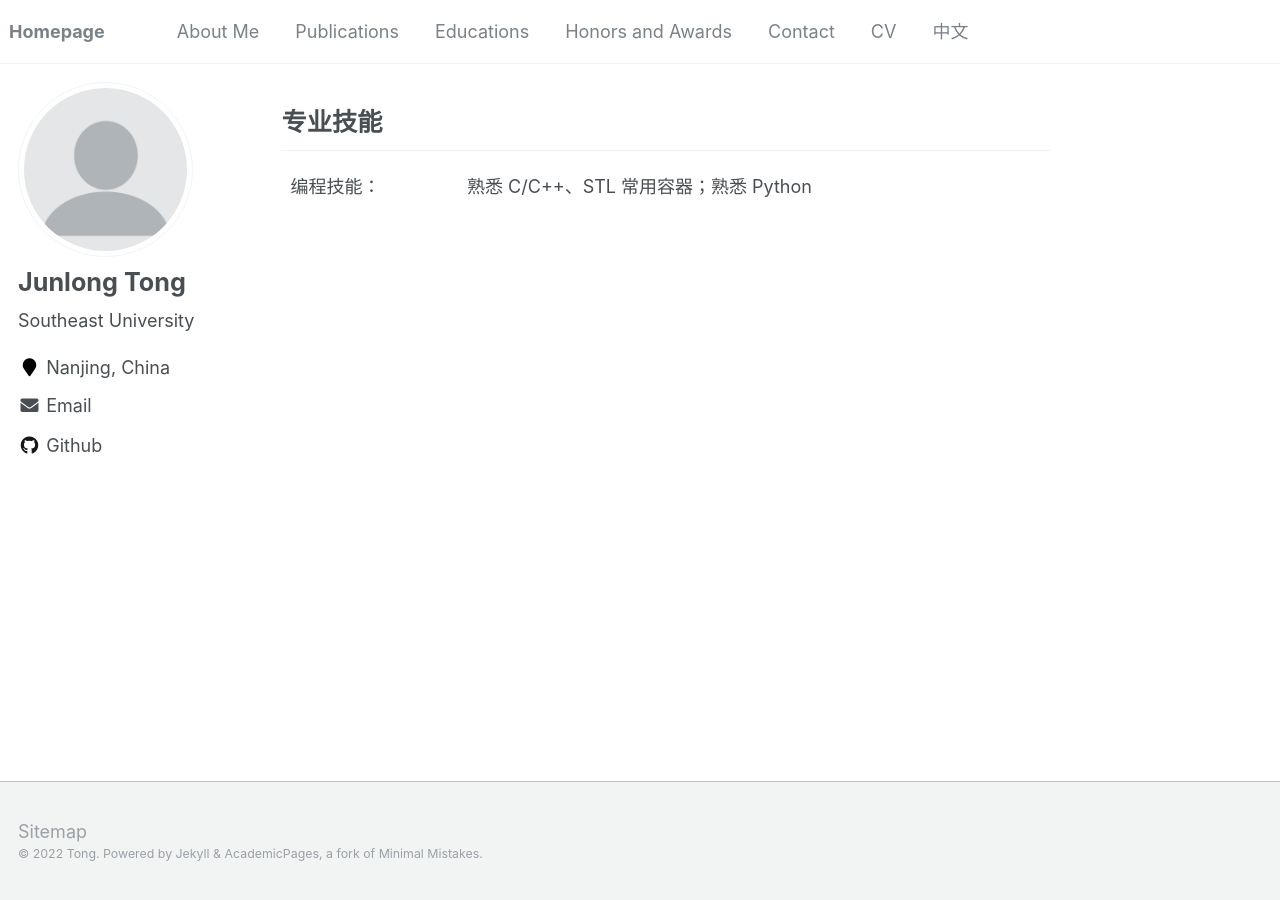
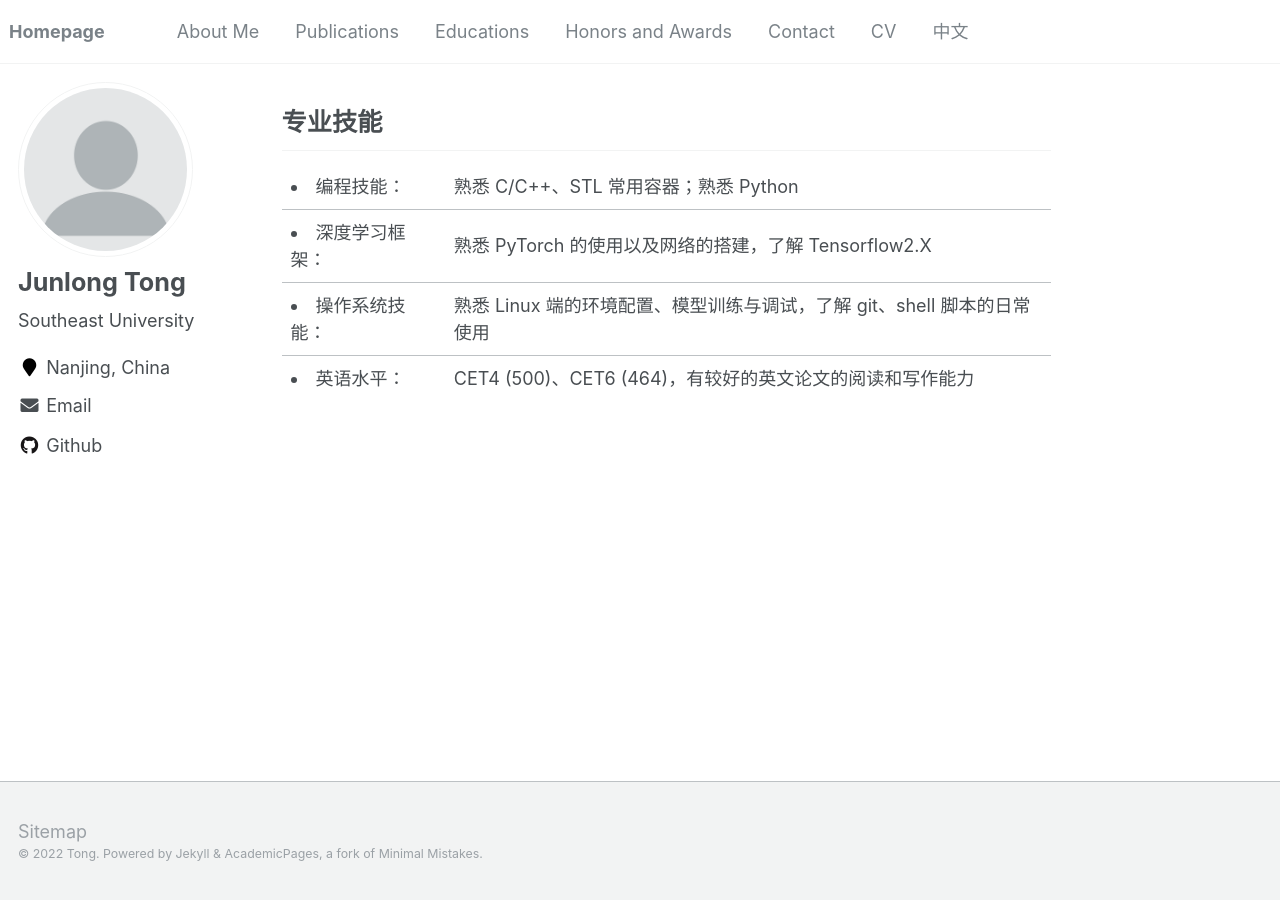
Before and after one commit to JL-tong/JL-tong.github.io, a Jekyll site: the page built from _pages/includes/Skills.md, in a window 1280 px wide. Built offline with Jekyll 4.4.1, drawn with Linux system fonts in a browser that asks for light colours; our own code applies the rules of GitHub Pages for plain Markdown files; comment, search, counter and statistics services are not loaded.

Commit message:
Update zh

```diff
--- a/_pages/includes/Skills.md
+++ b/_pages/includes/Skills.md
@@ -5,7 +5,19 @@
 * **英语水平：** &nbsp;&nbsp;&nbsp;&nbsp;&nbsp;&nbsp;&nbsp;CET4 (500)、CET6 (464)，有较好的英文论文的阅读和写作能力 -->
 <table frame=void>
     <tr>
-        <td>编程技能：</td>
+        <td><li>编程技能：</li></td>
         <td>熟悉 C/C++、STL 常用容器；熟悉 Python</td>
     </tr>
+    <tr>
+        <td><li>深度学习框架：</li></td>
+        <td>熟悉 PyTorch 的使用以及网络的搭建，了解 Tensorflow2.X</td>
+    </tr>
+    <tr>
+        <td><li>操作系统技能：</li></td>
+        <td>熟悉 Linux 端的环境配置、模型训练与调试，了解 git、shell 脚本的日常使用</td>
+    </tr>
+    <tr>
+        <td><li>英语水平：</li></td>
+        <td>CET4 (500)、CET6 (464)，有较好的英文论文的阅读和写作能力</td>
+    </tr>
 </table>
```
